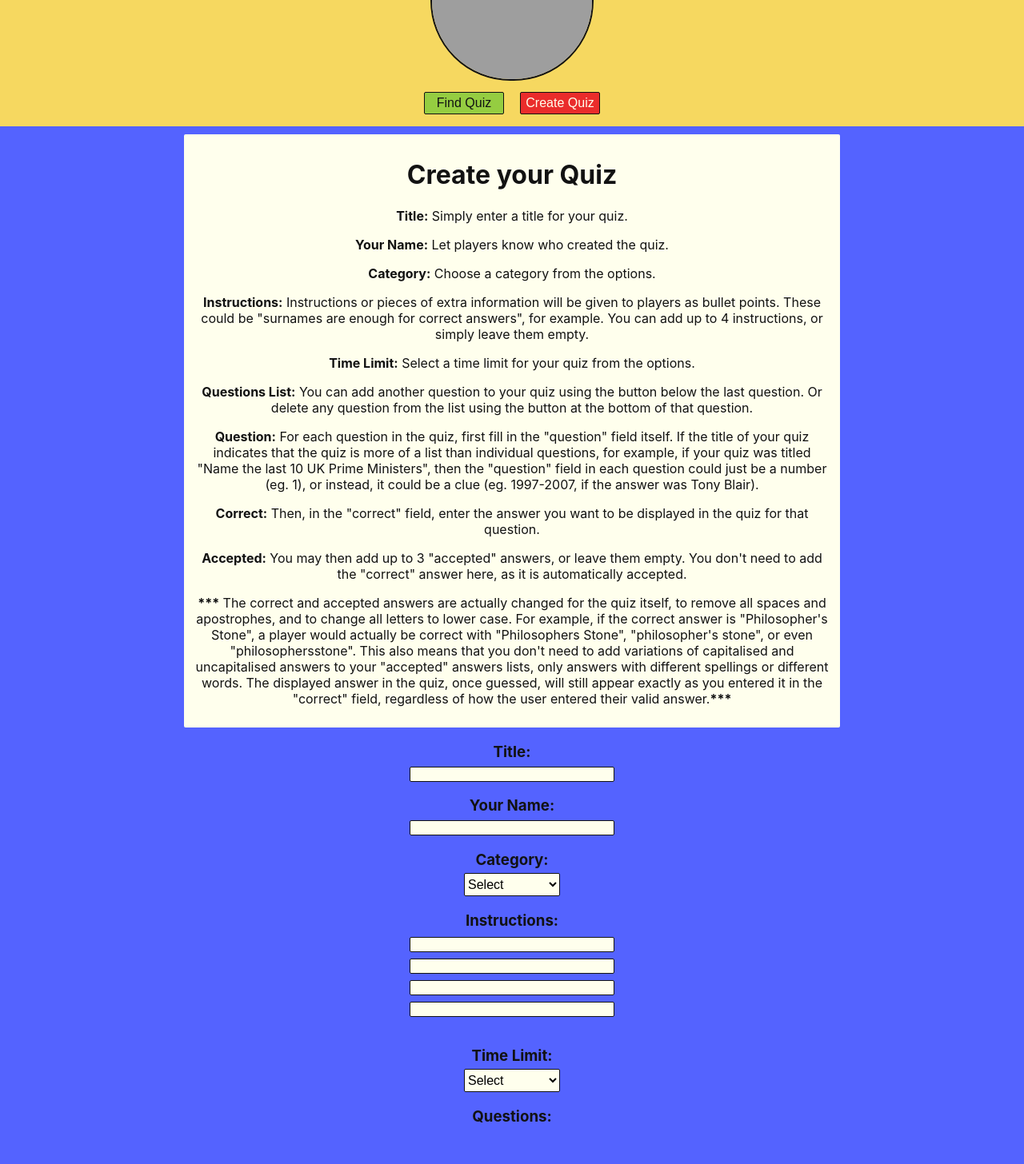
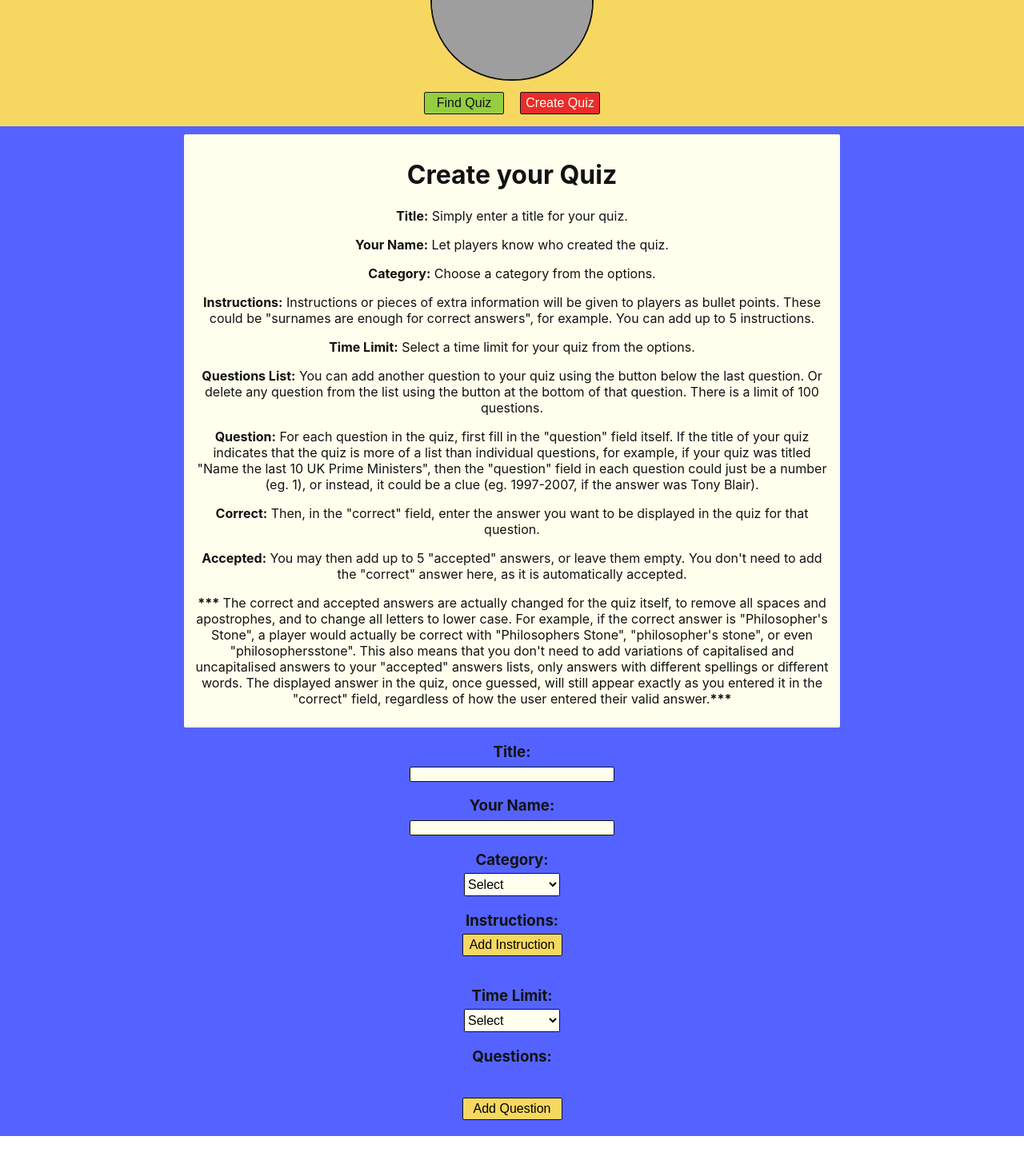
Before and after one commit to samueljeffrey/quizkid-front-end, a React (Create React App) app: page /create in a window 1280 px wide. Shown: the part 123-1579 px from the top of the page at 80% size. After the commit the page ends 1544 px from the top, so only its background shows below. Built offline with nearby package versions, Linux system fonts and the light colour scheme; grey boxes are pictures that could not be loaded.

Commit message:
add functionality for adding new instructions and new accepted answers

```diff
--- a/src/App.css
+++ b/src/App.css
@@ -237,17 +237,25 @@
   border: #121212 solid 1px;
 }
 
+.add-answer-button {
+  background-color: #95cd41;
+  margin: 5px auto;
+  width: 125px;
+  display: block;
+}
+
 .remove-button {
   background-color: #444444;
   color: #ffffed;
   margin-top: 10px;
-  width: 80px;
+  width: 150px;
 }
 
-.add-button {
+.yellow-add-button {
   background-color: #f6d860;
-  margin: 10px 5px;
+  margin: 5px auto;
   width: 125px;
+  display: block;
 }
 
 .create-button {
--- a/src/Components/CreateQuiz.tsx
+++ b/src/Components/CreateQuiz.tsx
@@ -4,6 +4,7 @@ import { postQuiz, allCategories, oneToTen } from "../Utils/utils";
 import { Quiz, NewQuiz, Question, NewQuestion } from "../Types/quiz.interface";
 import { QuizTips } from "./QuizTips";
 import { QuizPreview } from "./QuizPreview";
+import { QuestionBox } from "./QuestionBox";
 
 export const CreateQuiz: React.FC = () => {
   // Creating an empty question, fitting the interface,
@@ -12,17 +13,13 @@ export const CreateQuiz: React.FC = () => {
     index: 0,
     question: "",
     correct: "",
-    accepted: [
-      { index: 0, text: "" },
-      { index: 1, text: "" },
-      { index: 2, text: "" },
-    ],
+    accepted: [{ index: 0, text: "" }],
   };
 
   // Creating states which will eventually be used
   // to create the request body for the API
   const [questions, setQuestions] = useState<NewQuestion[]>([]);
-  const [instructions, setInstructions] = useState<string[]>(["", "", "", ""]);
+  const [instructions, setInstructions] = useState<string[]>([]);
   const [title, setTitle] = useState<string>("");
   const [creator, setCreator] = useState<string>("");
   const [category, setCategory] = useState<string>("Select");
@@ -42,11 +39,28 @@ export const CreateQuiz: React.FC = () => {
   const [uploaded, setUploaded] = useState<Quiz>();
 
   // Declaring function which adds an empty
+  // instruction, each time with the correct index
+  const addInstruction = () => {
+    setInstructions([...instructions, ""]);
+  };
+
+  // Declaring function which adds an empty
   // question, each time with the correct index
   const addQuestion = () => {
     const newQuestion: NewQuestion = emptyQuestion;
     newQuestion.index = questions.length;
     setQuestions([...questions, newQuestion]);
+  };
+
+  // Declaring function which adds an empty accepted
+  // answer, each time with the correct index
+  const addAccepted = (question: number) => {
+    const array = [...questions];
+    questions[question].accepted.push({
+      index: questions[question].accepted.length,
+      text: "",
+    });
+    setQuestions(array);
   };
 
   // Declaring a function which removes a given question
@@ -86,16 +100,13 @@ export const CreateQuiz: React.FC = () => {
       seconds,
       questions: [{ question: "", correct: "", accepted: [] }],
     };
-
     // Simplify object sent to the database by removing
     // unused instructions/accepted answer fields
     requestObject.instructions = requestObject.instructions.filter(
       (item) => item !== ""
     );
-
     // Change all accepted answer objects to just strings
     const formattedQuestions: Question[] = [];
-
     questions.forEach((question) => {
       const editedQuestion: Question = {
         question: question.question,
@@ -107,7 +118,6 @@ export const CreateQuiz: React.FC = () => {
       });
       formattedQuestions.push(editedQuestion);
     });
-
     requestObject.questions = formattedQuestions;
     // Setting the uploaded state to the value
     // of the quiz object returned by the API
@@ -121,9 +131,7 @@ export const CreateQuiz: React.FC = () => {
   // check that all required fields are filled
   const evaluateQuiz = () => {
     setAttempted(false);
-
     let invalid: boolean = false;
-
     // Checking if the quiz title or creator name have
     // been left empty, or if the category or time limit
     // selector inputs have been left as the defaults
@@ -135,7 +143,6 @@ export const CreateQuiz: React.FC = () => {
     ) {
       invalid = true;
     }
-
     // Checking if any question has an empty "question"
     // or "correct" field
     questions.forEach((question) => {
@@ -143,7 +150,6 @@ export const CreateQuiz: React.FC = () => {
         invalid = true;
       }
     });
-
     // If all required fields were correctly filled,
     // the quiz object will be assembled and a post
     // request sent to the API. Otherwise, the attempted
@@ -176,7 +182,6 @@ export const CreateQuiz: React.FC = () => {
                   ? "details-inputs red-input"
                   : "details-inputs"
               }
-              //
               onChange={(e) => setTitle(e.target.value)}
             />
           </div>
@@ -223,18 +228,26 @@ export const CreateQuiz: React.FC = () => {
             <h3 className="input-labels">Instructions:</h3>
             {/* Creating 4 instructions input fields, but */}
             {/* never rendered in red as they aren't required */}
-            {oneToTen.slice(0, 4).map((item) => {
+            {instructions.map((instruction) => {
               return (
                 <input
                   className="details-inputs instructions-inputs"
                   onChange={(e) => {
                     const array = [...instructions];
-                    array[parseInt(item) - 1] = e.target.value;
+                    array[parseInt(instruction) - 1] = e.target.value;
                     setInstructions(array);
                   }}
                 />
               );
             })}
+            {instructions.length < 5 ? (
+              <button
+                className="every-button yellow-add-button"
+                onClick={() => addInstruction()}
+              >
+                Add Instruction
+              </button>
+            ) : null}
           </div>
 
           <div>
@@ -271,68 +284,13 @@ export const CreateQuiz: React.FC = () => {
             {/* Mapping through objects in questions state */}
             {questions.map((item) => {
               return (
-                <div className="create-question-outer">
-                  <div className="create-question-box">
-                    <h2 className="input-labels">{item.index + 1}.</h2>
-                    <p className="input-labels">Question:</p>
-                    {/* If the user attempted to create the quiz */}
-                    {/* and any "question" field is empty, it will */}
-                    {/* be rendered in red, until no longer empty */}
-                    <input
-                      className={
-                        attempted && item.question === ""
-                          ? "details-inputs red-input"
-                          : "details-inputs"
-                      }
-                      onChange={(e) =>
-                        editQuestion(e.target.value, item.index, "question")
-                      }
-                      value={item.question}
-                    />
-
-                    <p className="input-labels">Correct:</p>
-                    {/* If the user attempted to create the quiz */}
-                    {/* and any "correct" field is empty, it will */}
-                    {/* be rendered in red, until no longer empty */}
-                    <input
-                      className={
-                        attempted && item.correct === ""
-                          ? "details-inputs red-input"
-                          : "details-inputs"
-                      }
-                      onChange={(e) =>
-                        editQuestion(e.target.value, item.index, "correct")
-                      }
-                      value={item.correct}
-                    />
-
-                    <p className="input-labels">Accepted:</p>
-                    {/* Creating 3 accepted answer input fields, but */}
-                    {/* never rendered in red as they aren't required */}
-                    {item.accepted.map((eachAccepted) => {
-                      return (
-                        <input
-                          className="details.inputs accepted-input"
-                          onChange={(e) =>
-                            editQuestion(
-                              e.target.value,
-                              item.index,
-                              `accepted${eachAccepted.index}`
-                            )
-                          }
-                          value={item.accepted[eachAccepted.index].text}
-                        />
-                      );
-                    })}
-
-                    <button
-                      className="every-button red-button remove-button"
-                      onClick={() => deleteQuestion(item.index)}
-                    >
-                      Remove
-                    </button>
-                  </div>
-                </div>
+                <QuestionBox
+                  item={item}
+                  attempted={attempted}
+                  editQuestion={editQuestion}
+                  deleteQuestion={deleteQuestion}
+                  addAccepted={addAccepted}
+                />
               );
             })}
           </div>
@@ -341,7 +299,7 @@ export const CreateQuiz: React.FC = () => {
           {/* questions is below 100 */}
           {questions.length < 100 ? (
             <button
-              className="every-button add-button"
+              className="every-button yellow-add-button"
               onClick={() => addQuestion()}
             >
               Add Question
--- /dev/null
+++ b/src/Components/QuestionBox.tsx
@@ -0,0 +1,86 @@
+import React from "react";
+import { NewQuestion } from "../Types/quiz.interface";
+
+interface Props {
+  item: NewQuestion;
+  attempted: boolean;
+  editQuestion: (text: string, index: number, part: string) => void;
+  addAccepted: (question: number) => void;
+  deleteQuestion: (index: number) => void;
+}
+
+export const QuestionBox: React.FC<Props> = ({
+  item,
+  attempted,
+  editQuestion,
+  addAccepted,
+  deleteQuestion,
+}) => {
+  return (
+    <div className="create-question-outer">
+      <div className="create-question-box">
+        <h2 className="input-labels">{item.index + 1}.</h2>
+        <p className="input-labels">Question:</p>
+        {/* If the user attempted to create the quiz */}
+        {/* and any "question" field is empty, it will */}
+        {/* be rendered in red, until no longer empty */}
+        <input
+          className={
+            attempted && item.question === ""
+              ? "details-inputs red-input"
+              : "details-inputs"
+          }
+          onChange={(e) => editQuestion(e.target.value, item.index, "question")}
+          value={item.question}
+        />
+
+        <p className="input-labels">Correct:</p>
+        {/* If the user attempted to create the quiz */}
+        {/* and any "correct" field is empty, it will */}
+        {/* be rendered in red, until no longer empty */}
+        <input
+          className={
+            attempted && item.correct === ""
+              ? "details-inputs red-input"
+              : "details-inputs"
+          }
+          onChange={(e) => editQuestion(e.target.value, item.index, "correct")}
+          value={item.correct}
+        />
+
+        <p className="input-labels">Accepted:</p>
+        {/* Never rendered in red as they aren't required */}
+        {item.accepted.map((eachAccepted) => {
+          return (
+            <input
+              className="details.inputs accepted-input"
+              onChange={(e) =>
+                editQuestion(
+                  e.target.value,
+                  item.index,
+                  `accepted${eachAccepted.index}`
+                )
+              }
+              value={item.accepted[eachAccepted.index].text}
+            />
+          );
+        })}
+        {item.accepted.length < 5 ? (
+          <button
+            className="every-button add-answer-button"
+            onClick={() => addAccepted(item.index)}
+          >
+            Add Answer
+          </button>
+        ) : null}
+
+        <button
+          className="every-button red-button remove-button"
+          onClick={() => deleteQuestion(item.index)}
+        >
+          Remove Question
+        </button>
+      </div>
+    </div>
+  );
+};
--- a/src/Components/QuizTips.tsx
+++ b/src/Components/QuizTips.tsx
@@ -17,7 +17,7 @@ export const QuizTips: React.FC = () => {
         <strong>Instructions:</strong> Instructions or pieces of extra
         information will be given to players as bullet points. These could be
         "surnames are enough for correct answers", for example. You can add up
-        to 4 instructions, or simply leave them empty.
+        to 5 instructions.
       </p>
       <p>
         <strong>Time Limit:</strong> Select a time limit for your quiz from the
@@ -26,7 +26,8 @@ export const QuizTips: React.FC = () => {
       <p>
         <strong>Questions List:</strong> You can add another question to your
         quiz using the button below the last question. Or delete any question
-        from the list using the button at the bottom of that question.
+        from the list using the button at the bottom of that question. There is
+        a limit of 100 questions.
       </p>
       <p>
         <strong>Question:</strong> For each question in the quiz, first fill in
@@ -42,7 +43,7 @@ export const QuizTips: React.FC = () => {
         you want to be displayed in the quiz for that question.
       </p>
       <p>
-        <strong>Accepted:</strong> You may then add up to 3 "accepted" answers,
+        <strong>Accepted:</strong> You may then add up to 5 "accepted" answers,
         or leave them empty. You don't need to add the "correct" answer here, as
         it is automatically accepted.
       </p>
```
